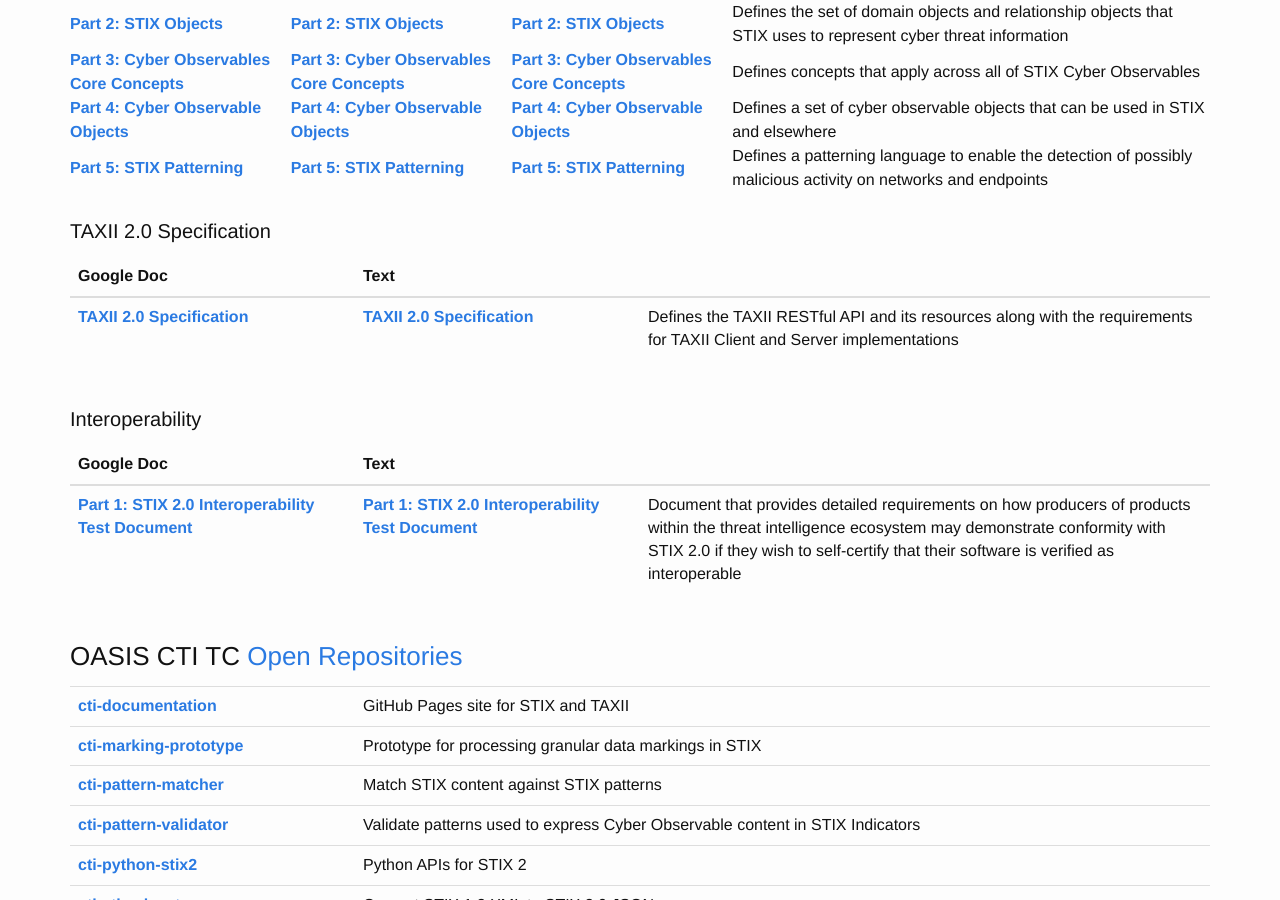
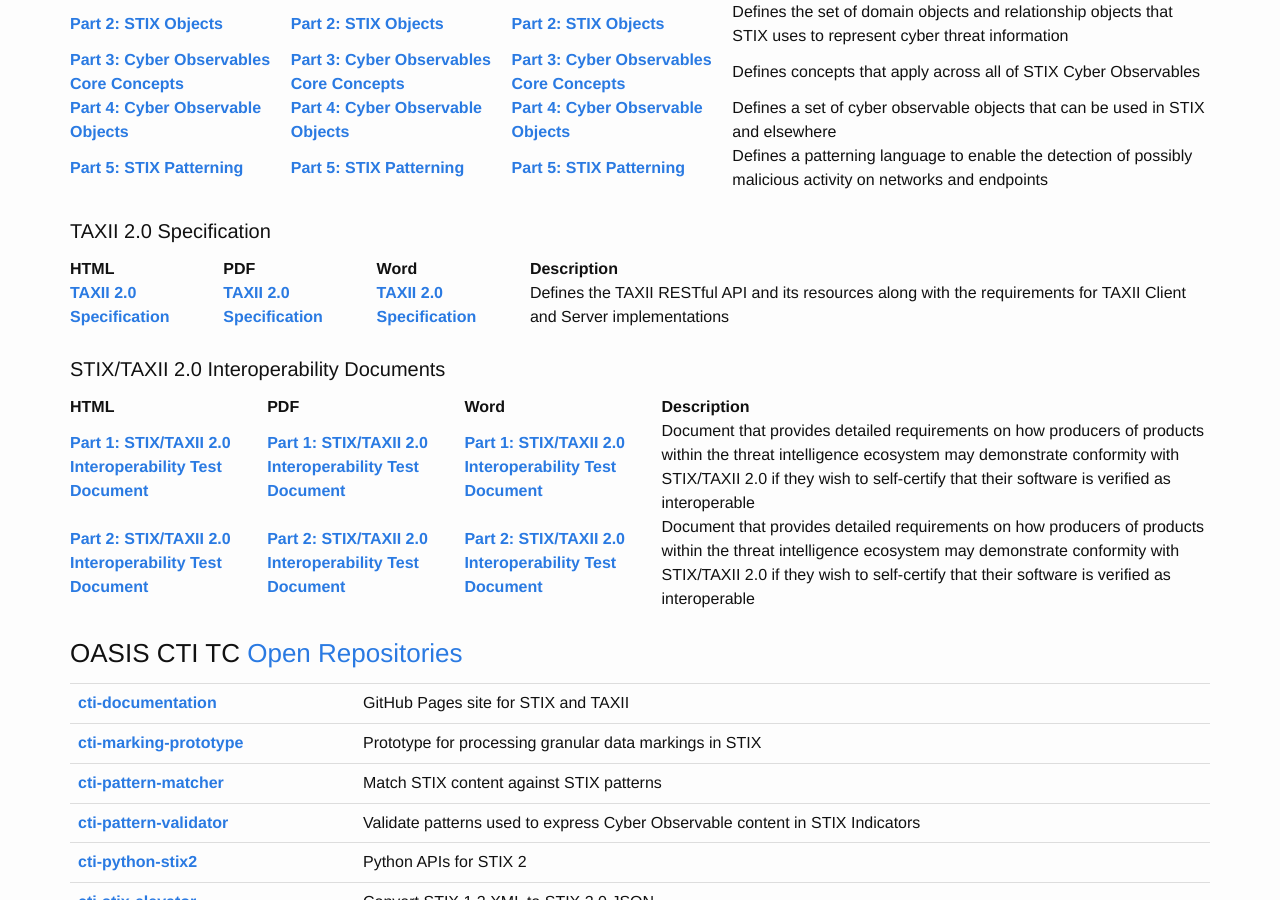
Before and after one commit to oasis-open/cti-documentation, a Jekyll site: the page built from resources.md, in a window 1280 px wide and 900 px high, scrolled down 555 px. Built offline with Jekyll 4.4.1, drawn with Linux system fonts in a browser that asks for light colours.

Commit message:
update tables for TAXII Specification and Interop Document content

```diff
--- a/resources.md
+++ b/resources.md
@@ -20,25 +20,23 @@
 | HTML | PDF | Word | Description |
 | --- | --- | --- | --- |
 | [**Part 1: STIX Core Concepts**](https://docs.oasis-open.org/cti/stix/v2.0/stix-v2.0-part1-stix-core.html) | [**Part 1: STIX Core Concepts**](https://docs.oasis-open.org/cti/stix/v2.0/stix-v2.0-part1-stix-core.pdf) | [**Part 1: STIX Core Concepts**](https://docs.oasis-open.org/cti/stix/v2.0/stix-v2.0-part1-stix-core.docx) | Defines concepts that apply across all of STIX and defines the overall structure of the STIX language |
-|[**Part 2: STIX Objects**](https://docs.oasis-open.org/cti/stix/v2.0/stix-v2.0-part2-stix-objects.html) |[**Part 2: STIX Objects**](https://docs.oasis-open.org/cti/stix/v2.0/stix-v2.0-part2-stix-objects.pdf) |[**Part 2: STIX Objects**](https://docs.oasis-open.org/cti/stix/v2.0/stix-v2.0-part2-stix-objects.docx) |Defines the set of domain objects and relationship objects that STIX uses to represent cyber threat information|
-|[**Part 3: Cyber Observables Core Concepts**](https://docs.oasis-open.org/cti/stix/v2.0/stix-v2.0-part3-cyber-observable-core.html) |[**Part 3: Cyber Observables Core Concepts**](https://docs.oasis-open.org/cti/stix/v2.0/stix-v2.0-part3-cyber-observable-core.pdf) |[**Part 3: Cyber Observables Core Concepts**](https://docs.oasis-open.org/cti/stix/v2.0/stix-v2.0-part3-cyber-observable-core.docx) |Defines concepts that apply across all of STIX Cyber Observables|
-|[**Part 4: Cyber Observable Objects**](https://docs.oasis-open.org/cti/stix/v2.0/stix-v2.0-part4-cyber-observable-objects.html) |[**Part 4: Cyber Observable Objects**](https://docs.oasis-open.org/cti/stix/v2.0/stix-v2.0-part4-cyber-observable-objects.pdf) |[**Part 4: Cyber Observable Objects**](https://docs.oasis-open.org/cti/stix/v2.0/stix-v2.0-part4-cyber-observable-objects.docx) |Defines a set of cyber observable objects that can be used in STIX and elsewhere|
-|[**Part 5: STIX Patterning**](https://docs.oasis-open.org/cti/stix/v2.0/stix-v2.0-part5-stix-patterning.html) |[**Part 5: STIX Patterning**](https://docs.oasis-open.org/cti/stix/v2.0/stix-v2.0-part5-stix-patterning.pdf) |[**Part 5: STIX Patterning**](https://docs.oasis-open.org/cti/stix/v2.0/stix-v2.0-part5-stix-patterning.docx) |Defines a patterning language to enable the detection of possibly malicious activity on networks and endpoints|
+| [**Part 2: STIX Objects**](https://docs.oasis-open.org/cti/stix/v2.0/stix-v2.0-part2-stix-objects.html) | [**Part 2: STIX Objects**](https://docs.oasis-open.org/cti/stix/v2.0/stix-v2.0-part2-stix-objects.pdf) | [**Part 2: STIX Objects**](https://docs.oasis-open.org/cti/stix/v2.0/stix-v2.0-part2-stix-objects.docx) | Defines the set of domain objects and relationship objects that STIX uses to represent cyber threat information |
+| [**Part 3: Cyber Observables Core Concepts**](https://docs.oasis-open.org/cti/stix/v2.0/stix-v2.0-part3-cyber-observable-core.html) | [**Part 3: Cyber Observables Core Concepts**](https://docs.oasis-open.org/cti/stix/v2.0/stix-v2.0-part3-cyber-observable-core.pdf) | [**Part 3: Cyber Observables Core Concepts**](https://docs.oasis-open.org/cti/stix/v2.0/stix-v2.0-part3-cyber-observable-core.docx) | Defines concepts that apply across all of STIX Cyber Observables |
+| [**Part 4: Cyber Observable Objects**](https://docs.oasis-open.org/cti/stix/v2.0/stix-v2.0-part4-cyber-observable-objects.html) | [**Part 4: Cyber Observable Objects**](https://docs.oasis-open.org/cti/stix/v2.0/stix-v2.0-part4-cyber-observable-objects.pdf) | [**Part 4: Cyber Observable Objects**](https://docs.oasis-open.org/cti/stix/v2.0/stix-v2.0-part4-cyber-observable-objects.docx) | Defines a set of cyber observable objects that can be used in STIX and elsewhere |
+| [**Part 5: STIX Patterning**](https://docs.oasis-open.org/cti/stix/v2.0/stix-v2.0-part5-stix-patterning.html) | [**Part 5: STIX Patterning**](https://docs.oasis-open.org/cti/stix/v2.0/stix-v2.0-part5-stix-patterning.pdf) | [**Part 5: STIX Patterning**](https://docs.oasis-open.org/cti/stix/v2.0/stix-v2.0-part5-stix-patterning.docx) | Defines a patterning language to enable the detection of possibly malicious activity on networks and endpoints |
 
 #### TAXII 2.0 Specification
 
-{: .table .table-hover .table-example .table-desc .table-col1-width .table-col2-width}
-| Google Doc | Text | |
-| :------ | | :------ | ----------- |
-[**TAXII 2.0 Specification**](https://docs.google.com/document/d/1Jv9ICjUNZrOnwUXtenB1QcnBLO35RnjQcJLsa1mGSkI){: target="_blank"}|[**TAXII 2.0 Specification**](https://docs.google.com/document/d/1Jv9ICjUNZrOnwUXtenB1QcnBLO35RnjQcJLsa1mGSkI/pub){: target="_blank"}|Defines the TAXII RESTful API and its resources along with the requirements for TAXII Client and Server implementations|
+| HTML | PDF | Word | Description |
+| --- | --- | --- | --- |
+| [**TAXII 2.0 Specification**](https://docs.oasis-open.org/cti/taxii/v2.0/taxii-v2.0.html) | [**TAXII 2.0 Specification**](https://docs.oasis-open.org/cti/taxii/v2.0/taxii-v2.0.pdf) | [**TAXII 2.0 Specification**](https://docs.oasis-open.org/cti/taxii/v2.0/taxii-v2.0.docx) | Defines the TAXII RESTful API and its resources along with the requirements for TAXII Client and Server implementations |
 
-#### Interoperability
+#### STIX/TAXII 2.0 Interoperability Documents
 
-{: .table .table-hover .table-example .table-desc .table-col1-width .table-col2-width}
-| Google Doc | Text | |
-| :------ | | :------ | ----------- |
-[**Part 1: STIX 2.0 Interoperability Test Document**](https://docs.google.com/document/d/1Bk3QsGqS84odU2iJtTZ8GokLZIOuz52iM7QKkRhJtQc){: target="_blank"}|[**Part 1: STIX 2.0 Interoperability Test Document**](https://docs.google.com/document/d/1Bk3QsGqS84odU2iJtTZ8GokLZIOuz52iM7QKkRhJtQc/pub){: target="_blank"}|Document that provides detailed requirements on how producers of products within the threat intelligence ecosystem may demonstrate conformity with STIX 2.0 if they wish to self-certify that their software is verified as interoperable|
-
+| HTML | PDF | Word | Description |
+| --- | --- | --- | --- |
+| [**Part 1: STIX/TAXII 2.0 Interoperability Test Document**](https://docs.oasis-open.org/cti/stix-taxii-2-interop-p1/v1.1/stix-taxii-2-interop-p1-v1.1.html) | [**Part 1: STIX/TAXII 2.0 Interoperability Test Document**](https://docs.oasis-open.org/cti/stix-taxii-2-interop-p1/v1.1/stix-taxii-2-interop-p1-v1.1.pdf) | [**Part 1: STIX/TAXII 2.0 Interoperability Test Document**](https://docs.oasis-open.org/cti/stix-taxii-2-interop-p1/v1.1/stix-taxii-2-interop-p1-v1.1.docx) | Document that provides detailed requirements on how producers of products within the threat intelligence ecosystem may demonstrate conformity with STIX/TAXII 2.0 if they wish to self-certify that their software is verified as interoperable |
+| [**Part 2: STIX/TAXII 2.0 Interoperability Test Document**](https://docs.oasis-open.org/cti/stix-taxii-2-interop-p2/v1.0/stix-taxii-2-interop-p2-v1.0.html) | [**Part 2: STIX/TAXII 2.0 Interoperability Test Document**](https://docs.oasis-open.org/cti/stix-taxii-2-interop-p2/v1.0/stix-taxii-2-interop-p2-v1.0.pdf) | [**Part 2: STIX/TAXII 2.0 Interoperability Test Document**](https://docs.oasis-open.org/cti/stix-taxii-2-interop-p2/v1.0/stix-taxii-2-interop-p2-v1.0.docx) | Document that provides detailed requirements on how producers of products within the threat intelligence ecosystem may demonstrate conformity with STIX/TAXII 2.0 if they wish to self-certify that their software is verified as interoperable |
 
 ### OASIS CTI TC [Open Repositories](https://www.oasis-open.org/resources/open-repositories/){: target="_blank"}
 
```
